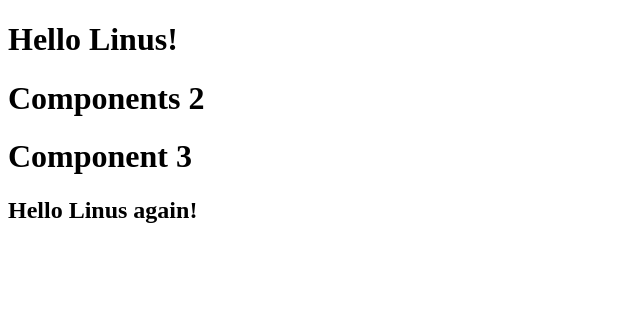
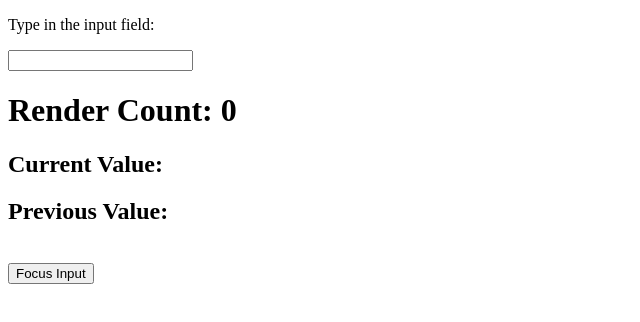
Before and after one commit to RommelAgasa/React, a React (Vite) app in the folder my-react-app/: page / in a window 1280 px wide. Shown: the top 322 px of the page, without its empty margins (0-640 px from the left). Built offline with nearby package versions, Linux system fonts and the light colour scheme.

Commit message:
learned useRef hook

```diff
--- /dev/null
+++ b/my-react-app/src/components/hooks/useRef.jsx
@@ -0,0 +1,44 @@
+/**
+ * The useRef Hook allows you to persist values between renders.
+ * It can be used to store a mutable value that does not cause a re-render when updated.
+ * It can be used to access a DOM element directly.
+ */
+
+// useRef() only returns one item. It returns an Object called current.
+// The useRef Hook is often used to access DOM elements directly.
+
+
+// The useRef Hook can also be used to keep track of previous state values.
+
+import { useState, useRef, useEffect } from 'react';
+
+export default function UseRefExample(){
+    const [inputValue, setInputValue] = useState("");
+    const count = useRef(0); // avoid re-rendering when this value changes
+    // const count = {current: 0}
+
+    const inputElement = useRef();
+
+    const prev = useRef("");
+
+    useEffect(() => {
+        count.current = count.current + 1;
+        prev.current = inputValue;
+    }, [inputValue])
+
+    return (
+        <>
+            <p>Type in the input field: </p>
+            <input type="text"
+                ref={inputElement}
+                value={inputValue}
+                onChange={(e) => setInputValue(e.target.value)}
+            />
+            <h1>Render Count: {count.current}</h1>
+            <h2>Current Value: {inputValue}</h2>
+            <h2>Previous Value: {prev.current}</h2>
+            <br />
+            <button onClick={() => inputElement.current.focus()}>Focus Input</button>
+        </>
+    )
+}
--- a/my-react-app/src/main.jsx
+++ b/my-react-app/src/main.jsx
@@ -33,6 +33,7 @@ import AppForwardRef from './components/react_forwardRef';
 import AppHOC from './components/react_hoc';
 import TimerUseEffect from './components/hooks/useEffect';
 import Component1 from './components/hooks/useContext';
+import UseRefExample from './components/hooks/useRef';
 
 // function handleUmbrellaClick(){
 //   alert("Umbrella closed!");
@@ -72,5 +73,6 @@ createRoot(document.getElementById('root')).render(
   // <AppForwardRef />
   // <AppHOC />
   // <TimerUseEffect />
-  <Component1 /> // useContext
+  // <Component1 /> // useContext
+  <UseRefExample />
 )
```
